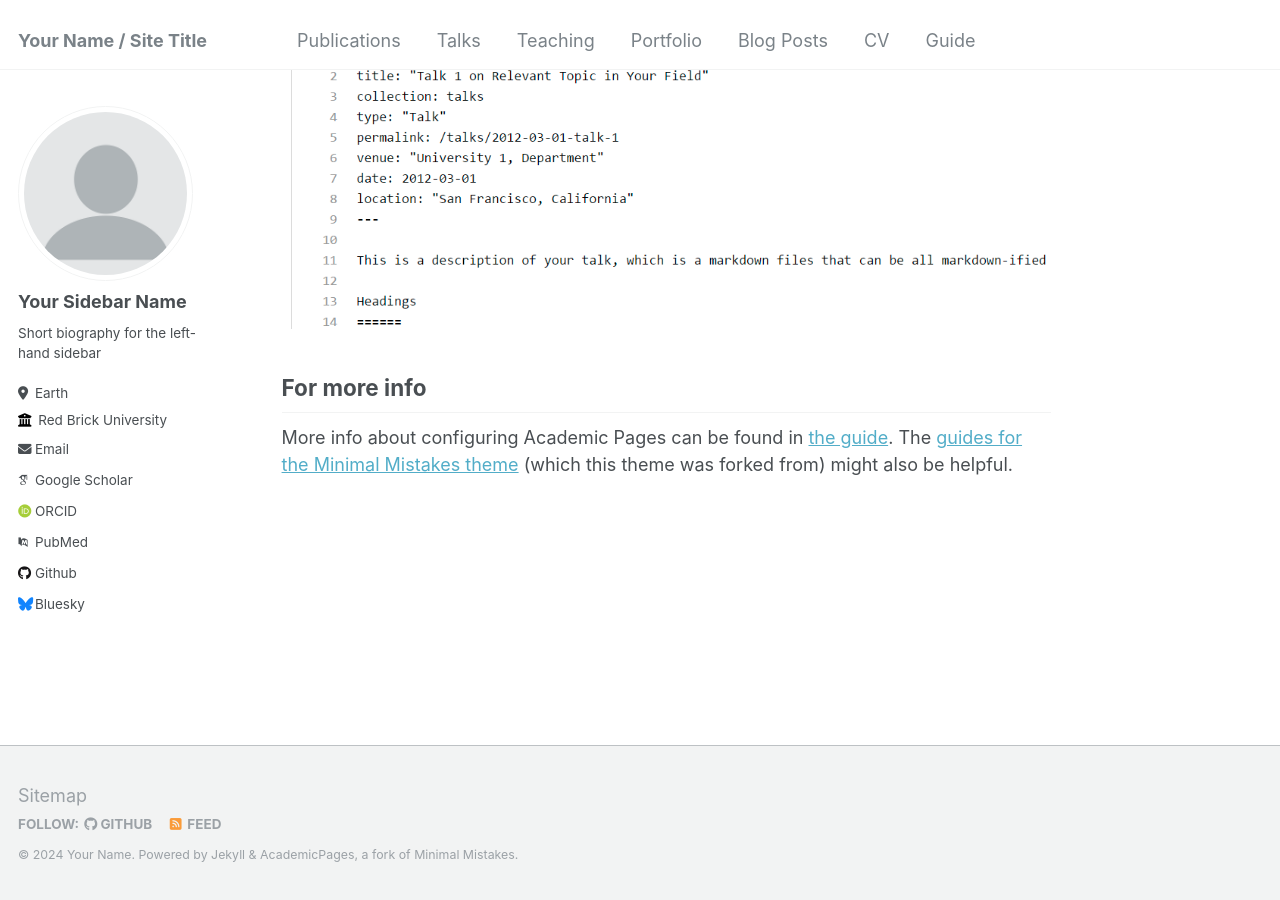
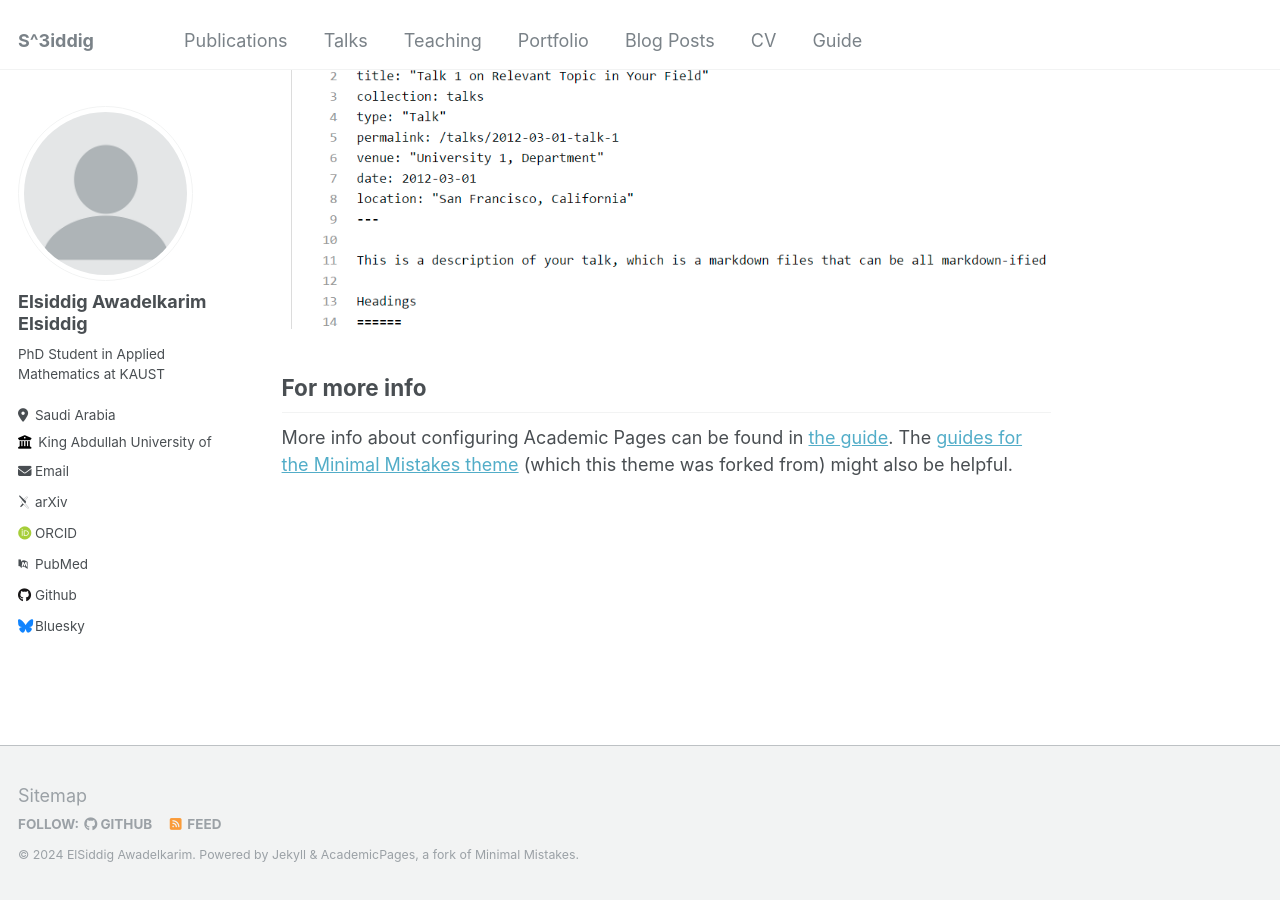
Before and after one commit to siddigss/siddigss.github.io, a Jekyll site: the page built from _pages/about.md, in a window 1280 px wide and 900 px high, scrolled down 2660 px. Built offline with Jekyll 4.4.1, drawn with Linux system fonts in a browser that asks for light colours; some web fonts are replaced.

Commit message:
Update _config.yml

```diff
--- a/_config.yml
+++ b/_config.yml
@@ -8,13 +8,13 @@
 
 # Basic Site Settings
 locale                   : "en-US"
-title                    : "Your Name / Site Title"
+title                    : "S^3iddig"
 title_separator          : "-"
-name                     : &name "Your Name"
+name                     : &name "ElSiddig Awadelkarim"
 description              : &description "personal description"
-url                      : https://academicpages.github.io # the base hostname & protocol for your site e.g. "https://mmistakes.github.io"
+url                      : https://siddigss.github.io # the base hostname & protocol for your site e.g. "https://mmistakes.github.io"
 baseurl                  : "" # the subpath of your site, e.g. "/blog"
-repository               : "academicpages/academicpages.github.io"
+repository               : "siddigss/siddigss.github.io"
 
 # Site Author - The following control what appear as part of the author content on the side bar.
 #               If a field is blank the icon and link will not appear, otherwise it will be shown.
@@ -22,17 +22,17 @@ repository               : "academicpages/academicpages.github.io"
 author:
   # Biographic information
   avatar           : "profile.png"
-  name             : "Your Sidebar Name"
-  pronouns         : # example: "she/her"
-  bio              : "Short biography for the left-hand sidebar"
-  location         : "Earth"
-  employer         : "Red Brick University"
-  uri              : # URL
-  email            : "none@example.org"
+  name             : "Elsiddig Awadelkarim Elsiddig"
+  #pronouns         : # example: "she/her"
+  bio              : "PhD Student in Applied Mathematics at KAUST"
+  location         : "Saudi Arabia"
+  employer         : "King Abdullah University of Science and Technology"
+  uri              : #
+  email            : "elsiddigawadelkarim.elsiddig@kaust.edu.sa"
 
   # Academic websites
-  arxiv            : # URL - Update with the correct link to your profile
-  googlescholar    : "https://scholar.google.com/citations?user=PS_CX0AAAAAJ"
+  arxiv            : "https://arxiv.org/search/math?searchtype=author&query=Awadelkarim,+E"
+  #googlescholar    : "https://scholar.google.com/citations?user=PS_CX0AAAAAJ"
   impactstory      : # URL
   orcid            : "http://orcid.org/yourorcidurl"
   semantic         : # URL
```
